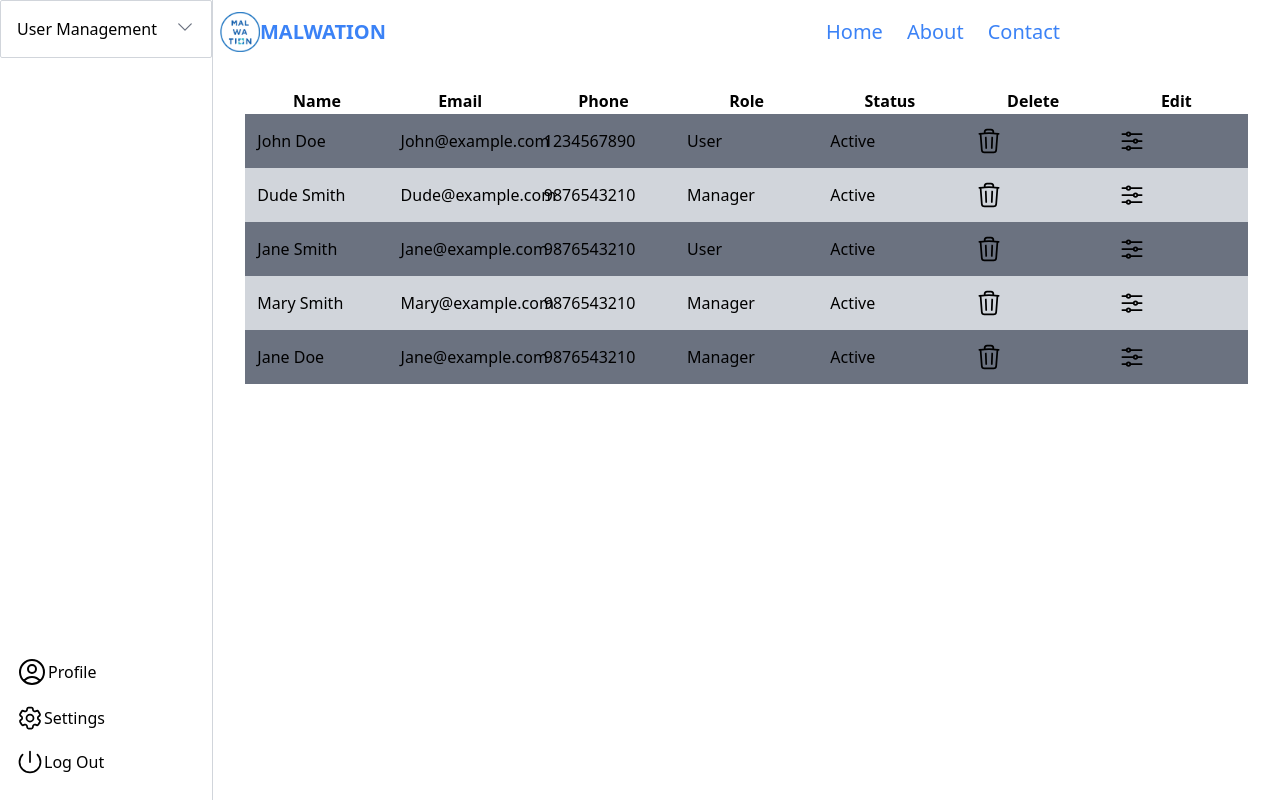
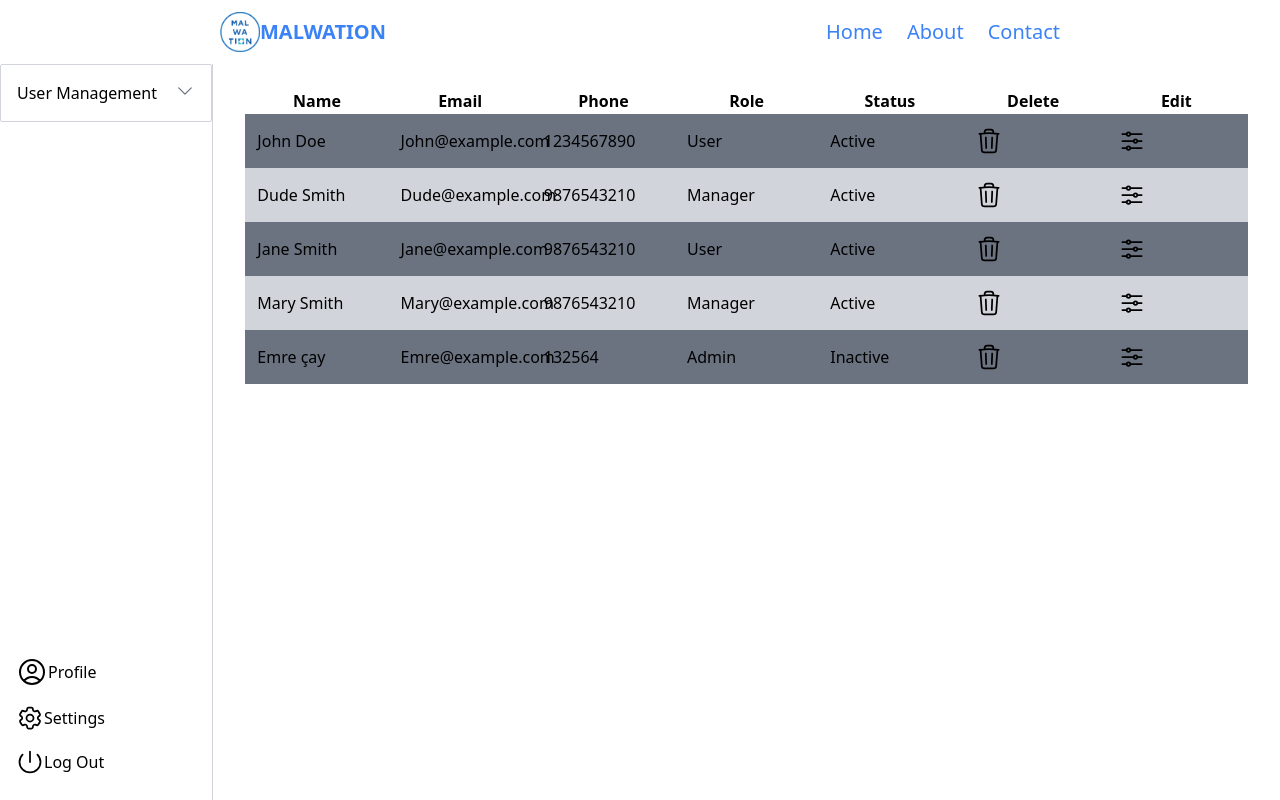
Before and after one commit to busraakbulut/MW-UserManagement, a Next.js app: page /userlist in a window 1280 px wide. Built offline with nearby package versions, Linux system fonts and the light colour scheme; data requests are answered from the project's data file.

Commit message:
"update"

```diff
--- a/components/HomePage/Home.jsx
+++ b/components/HomePage/Home.jsx
@@ -1,5 +1,5 @@
 import React from "react";
-import Header from "./Header/Header";
+import Header from "@/components/Header/Header";
 import BackgroundImage from "./bgImg/Background";
 import HomeContent from "./HomeContent/HomeContent";
 
--- a/components/Sidebar/Sidebar.jsx
+++ b/components/Sidebar/Sidebar.jsx
@@ -18,7 +18,7 @@ const Sidebar = () => {
   };
 
   return (
-    <aside className="w-16 md:w-1/4 lg:w-1/6 bg-white border-r border-gray-300 fixed h-screen top-0 left-0">
+    <aside className="w-16 md:w-1/4 lg:w-1/6 bg-white border-r border-gray-300 fixed h-screen top-16 left-0">
       <div className="border border-gray-300 rounded-sm">
         <button
           className="flex justify-between w-full p-4"
--- a/mockdata/db.json
+++ b/mockdata/db.json
@@ -36,13 +36,13 @@
       "status": "inactive"
     },
     {
-      "id": 5,
-      "name": "Jane Doe",
-      "email": "Jane@example.com",
-      "password": "123890",
-      "phone": "9876543210",
-      "role": "manager",
-      "status": "inactive"
+      "id": "31dabc86-af1b-4f02-8f1e-f28520eeaa76",
+      "name": "emre çay",
+      "email": "emre@example.com",
+      "password": "emre",
+      "phone": "132564",
+      "role": "admin",
+      "status": false
     }
   ]
 }
```
